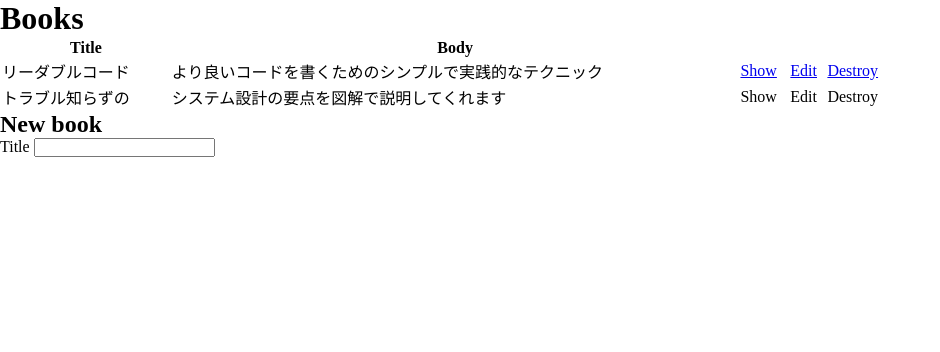
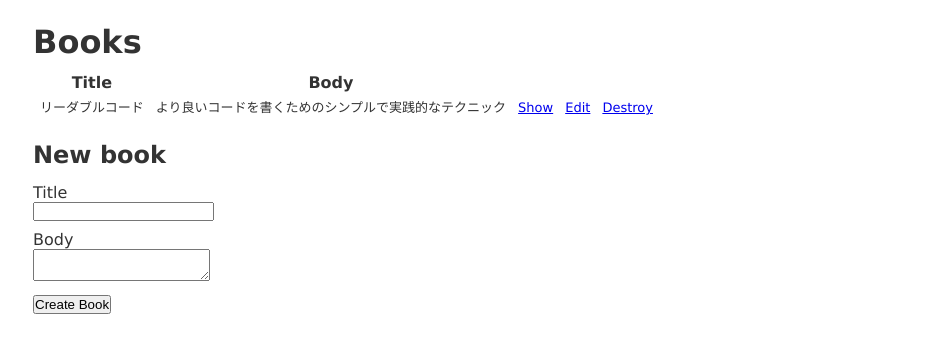
Before and after one commit to misamisa-create/misa, a plain HTML site: page index.html in a window 1280 px wide. Shown: the whole page, without its empty margins (0-940 px from the left). Drawn offline with Linux system fonts and the light colour scheme.

Commit message:
[Update]3

```diff
--- a/index.html
+++ b/index.html
@@ -8,19 +8,22 @@
 </head>
 
 <body>
+  <p id="notice"></p>
   <h1>Books</h1>
 
   <table>
+    <thead>
       <!-- テーブルの行を１つ作成するタグ -->
       <tr>
         <!-- 表の見出しになるタグ -->
         <th>Title</th>
         <th>Body</th>
         <!-- colspanで3つまとめる -->
-      <th></th>
-      <th></th>
-      <th></th>
+        <th colspan="3"></th>
       </tr>
+    </thead>
+
+    <tbody>
       <tr>
         <td>リーダブルコード</td>
         <td>より良いコードを書くためのシンプルで実践的なテクニック</td>
@@ -34,21 +37,23 @@
           <a href="index.html">Destroy</a>
         </td>
       </tr>
-    <tr>
-      <td>トラブル知らずの</td>
-      <td>システム設計の要点を図解で説明してくれます</td>
-      <td>Show</td>
-      <td>Edit</td>
-      <td>Destroy</td>
-    </tr>
+    </tbody>
   </table>
 
+  <!-- formタグ使う -->
   <div>
     <h2>New book</h2>
-    <div>
+    <div class="field">
       <label for="book_title">Title</label>
       <input class="book_title" type="text" name="book[title]" id="book_title">
     </div>
+    <div class="field">
+      <label for="book_body">Body</label>
+      <textarea class="book_body" name="book[body]" id="book_body"></textarea>
+    </div>
+  </div>
+  <div class="actions">
+    <input type="submit" name="commit" value="Create Book" data-disable-with="Create Book">
   </div>
 </body>
 
--- a/style.css
+++ b/style.css
@@ -3,11 +3,50 @@
   margin: 0;
   box-sizing: border-box;
 }
-table{
-  width: 70%;
-
-  border: none;
+p, ol, ul, td{
+  font-family: verdana, arial, helvetica, sans-serif;
+  font-size: 13px;
+  line-height: 18px;
+  margin: 33px;
+}
+body{
+  background-color: #fff;
+  color: #333;
+  font-family: verdana, arial, helvetica, sans-serif;
+  line-height: 18px;
+  margin: 33px;
+}
+h1{
+  display: block;
+  font-size: 2em;
+  margin-block-start: 0.67em;
+  margin-block-end: 0.67em;
+  margin-inline-start: 0px;
+  margin-inline-end: 0px;
+  font-weight: bold;
+}
+th{
+  padding-bottom: 5px;
 }
 td{
-  padding-
+  padding-bottom: 7px;
+  padding-left: 5px;
+  padding-right: 5px;
 }
+h2{
+  display: block;
+  font-size: 1.5em;
+  margin-block-start: 0.83em;
+  margin-block-end: 0.83em;
+  margin-inline-start: 0px;
+  margin-inline-end: 0px;
+  font-weight: bold;
+}
+
+label{
+  display: block;
+}
+
+div.field, div.actions{
+  margin-bottom: 10px;
+}
```
Lines whose indentation alone changed are shown as unchanged.
